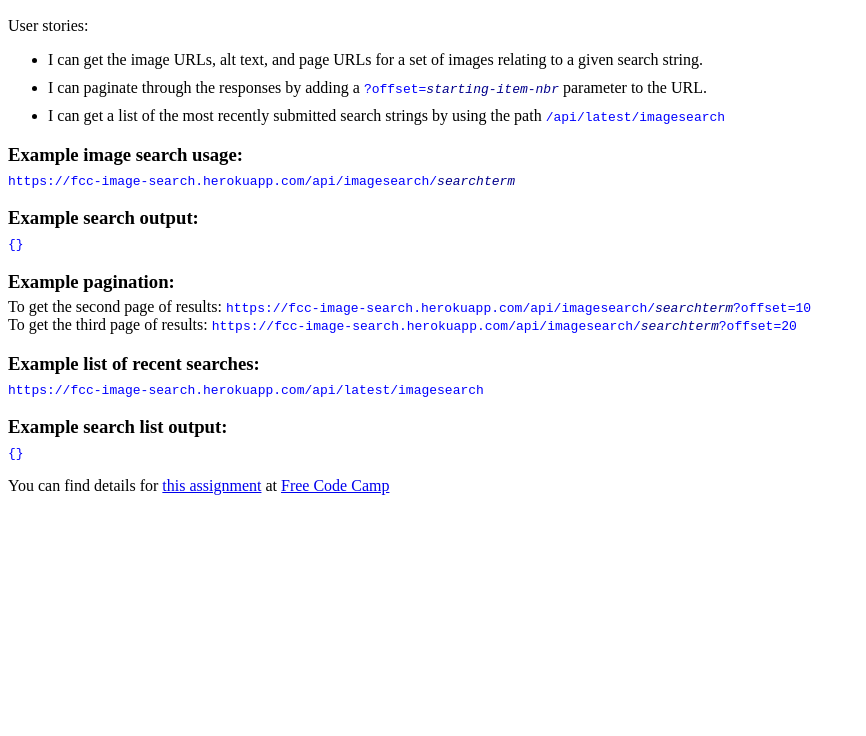
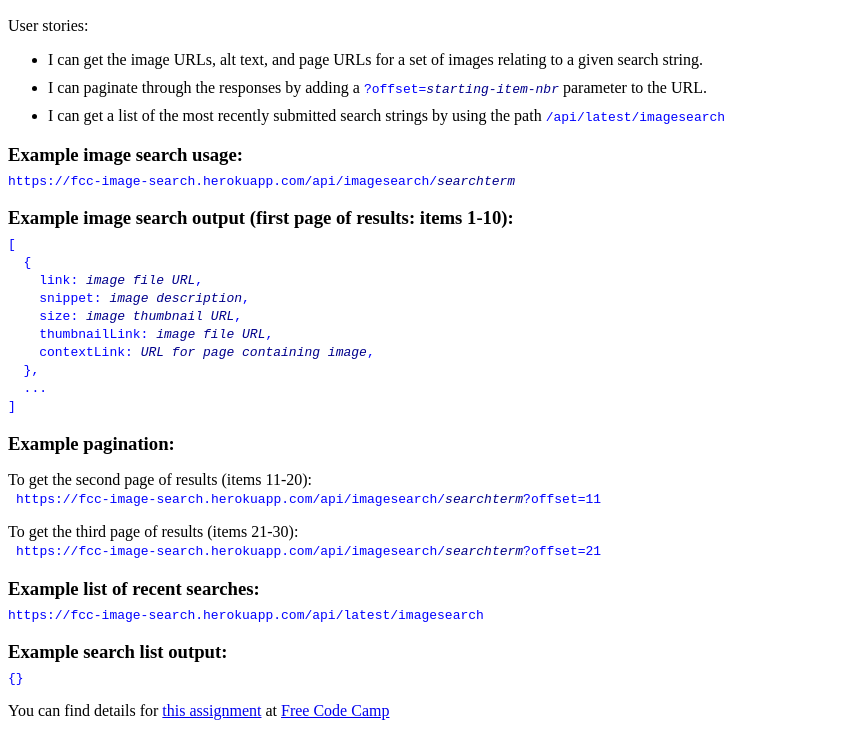
Before and after one commit to tstonesnyder/fcc-image-search, a website: page public/instructions.html in a window 1280 px wide. Shown: the part 110-846 px from the top of the page, without its empty margins (0-866 px from the left). Before the commit the page ends 800 px from the top, so only its background shows below. Drawn offline with Linux system fonts and the light colour scheme.

Commit message:
Fix default start nbr, update instructions page accordingly.

```diff
--- a/app/controllers/searchHandler.server.js
+++ b/app/controllers/searchHandler.server.js
@@ -15,7 +15,7 @@ function searchHandler () {
     var userIp = req.ip;
     var searchTerm = req.params.searchTerm;
     // var offset = req.query ? req.query.offset : undefined;
-    var startIndex = req.query.offset || 0;
+    var startIndex = req.query.offset || 1;
     console.log(`Request from IP ${userIp} to search for ${searchTerm} starting at ${startIndex}.`);
 
     // &start=starIndex
--- a/public/instructions.html
+++ b/public/instructions.html
@@ -28,15 +28,25 @@
   <h3>Example image search usage:</h3>
   <code>https://fcc-image-search.herokuapp.com/api/imagesearch/<span class=code-dynamic>searchterm</span></code>
 
-  <h3>Example search output:</h3>
-  <code>{}</code>
+  <h3>Example image search output (first page of results: items 1-10):</h3>
+  <code>[<br>
+  &nbsp;&nbsp;{<br>
+  &nbsp;&nbsp;&nbsp;&nbsp;link: <span class=code-dynamic>image file URL</span>,<br>
+  &nbsp;&nbsp;&nbsp;&nbsp;snippet: <span class=code-dynamic>image description</span>,<br>
+  &nbsp;&nbsp;&nbsp;&nbsp;size: <span class=code-dynamic>image thumbnail URL</span>,<br>
+  &nbsp;&nbsp;&nbsp;&nbsp;thumbnailLink: <span class=code-dynamic>image file URL</span>,<br>
+  &nbsp;&nbsp;&nbsp;&nbsp;contextLink:  <span class=code-dynamic>URL for page containing image</span>,<br>
+  &nbsp;&nbsp;},<br>
+  &nbsp;&nbsp;...<br>
+  ]</code>
 
   <h3>Example pagination:</h3>
-  To get the second page of results:
-  <code>https://fcc-image-search.herokuapp.com/api/imagesearch/<span class=code-dynamic>searchterm</span>?offset=10</code>
-  <br>
-  To get the third page of results:
-  <code>https://fcc-image-search.herokuapp.com/api/imagesearch/<span class=code-dynamic>searchterm</span>?offset=20</code>
+  <p>To get the second page of results (items 11-20):<br>
+  &nbsp;&nbsp;<code>https://fcc-image-search.herokuapp.com/api/imagesearch/<span class=code-dynamic>searchterm</span>?offset=11</code>
+  </p>
+  <p>To get the third page of results (items 21-30):<br>
+  &nbsp;&nbsp;<code>https://fcc-image-search.herokuapp.com/api/imagesearch/<span class=code-dynamic>searchterm</span>?offset=21</code>
+  </p>
 
   <h3>Example list of recent searches:</h3>
   <code>https://fcc-image-search.herokuapp.com/api/latest/imagesearch</code>
```
Also changed, not shown: server.js (+6 -2 lines).
